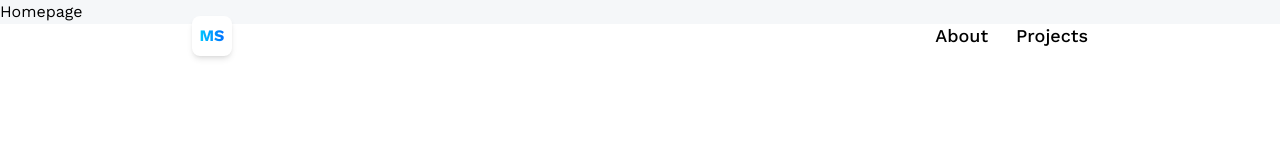
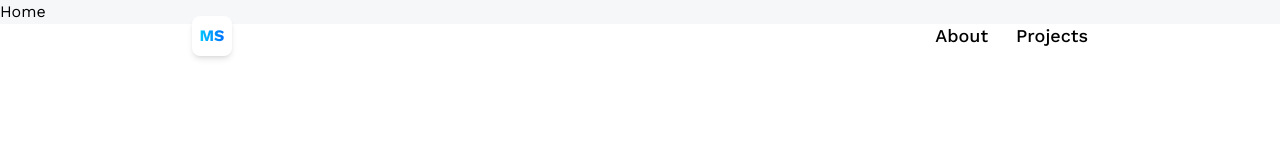
Before and after one commit to malish-stha/3d-web, a React (Vite) app: page / in a window 1280 px wide. Shown: the top 160 px of the page. Built offline with nearby package versions, Linux system fonts and the light colour scheme.

Commit message:
Update navigation bar and pages.

```diff
--- a/src/App.jsx
+++ b/src/App.jsx
@@ -1,9 +1,10 @@
 import { Route, BrowserRouter as Router, Routes } from "react-router-dom";
+
+import Home from "./Pages/Home";
+import About from "./Pages/About";
+import Contact from "./Pages/Contact";
+import Projects from "./Pages/Projects";
 import Navbar from "./Components/Navbar";
-import Homepage from "./Pages/Homepage";
-import ContactPage from "./Pages/ContactPage";
-import ProjectsPage from "./Pages/ProjectsPage";
-import AboutPage from "./Pages/AboutPage";
 
 const App = () => {
   return (
@@ -11,10 +12,10 @@
       <Router>
         <Navbar />
         <Routes>
-          <Route path="/" element={<Homepage />} />
-          <Route path="/about" element={<AboutPage />} />
-          <Route path="/projects" element={<ProjectsPage />} />
-          <Route path="/contact" element={<ContactPage />} />
+          <Route path="/" element={<Home />} />
+          <Route path="/about" element={<About />} />
+          <Route path="/projects" element={<Projects />} />
+          <Route path="/contact" element={<Contact />} />
         </Routes>
       </Router>
     </main>
--- a/src/Components/Navbar.jsx
+++ b/src/Components/Navbar.jsx
@@ -1,4 +1,3 @@
-import React from "react";
 import { NavLink } from "react-router-dom";
 
 const Navbar = () => {
--- /dev/null
+++ b/src/Pages/About.jsx
@@ -0,0 +1,7 @@
+import React from "react";
+
+const About = () => {
+  return <div>About</div>;
+};
+
+export default About;
--- a/src/Pages/AboutPage.jsx
+++ /dev/null
@@ -1,9 +0,0 @@
-import React from 'react'
-
-const AboutPage = () => {
-  return (
-    <div>AboutPage</div>
-  )
-}
-
-export default AboutPage
--- /dev/null
+++ b/src/Pages/Contact.jsx
@@ -0,0 +1,7 @@
+import React from "react";
+
+const Contact = () => {
+  return <div>Contact</div>;
+};
+
+export default Contact;
--- a/src/Pages/ContactPage.jsx
+++ /dev/null
@@ -1,7 +0,0 @@
-import React from "react";
-
-const ContactPage = () => {
-  return <div>ContactPage</div>;
-};
-
-export default ContactPage;
--- /dev/null
+++ b/src/Pages/Home.jsx
@@ -0,0 +1,7 @@
+import React from "react";
+
+const Home = () => {
+  return <div>Home</div>;
+};
+
+export default Home;
--- a/src/Pages/Homepage.jsx
+++ /dev/null
@@ -1,9 +0,0 @@
-import React from 'react'
-
-const Homepage = () => {
-  return (
-    <div>Homepage</div>
-  )
-}
-
-export default Homepage
--- /dev/null
+++ b/src/Pages/Projects.jsx
@@ -0,0 +1,7 @@
+import React from "react";
+
+const Projects = () => {
+  return <div>Projects</div>;
+};
+
+export default Projects;
--- a/src/Pages/ProjectsPage.jsx
+++ /dev/null
@@ -1,9 +0,0 @@
-import React from 'react'
-
-const ProjectsPage = () => {
-  return (
-    <div>ProjectsPage</div>
-  )
-}
-
-export default ProjectsPage
--- /dev/null
+++ b/src/Pages/index.js
@@ -0,0 +1,6 @@
+import Home from "./Home";
+import About from "./About";
+import Contact from "./Contact";
+import Projects from "./Projects";
+
+export default { Home, About, Contact, Projects };
```
